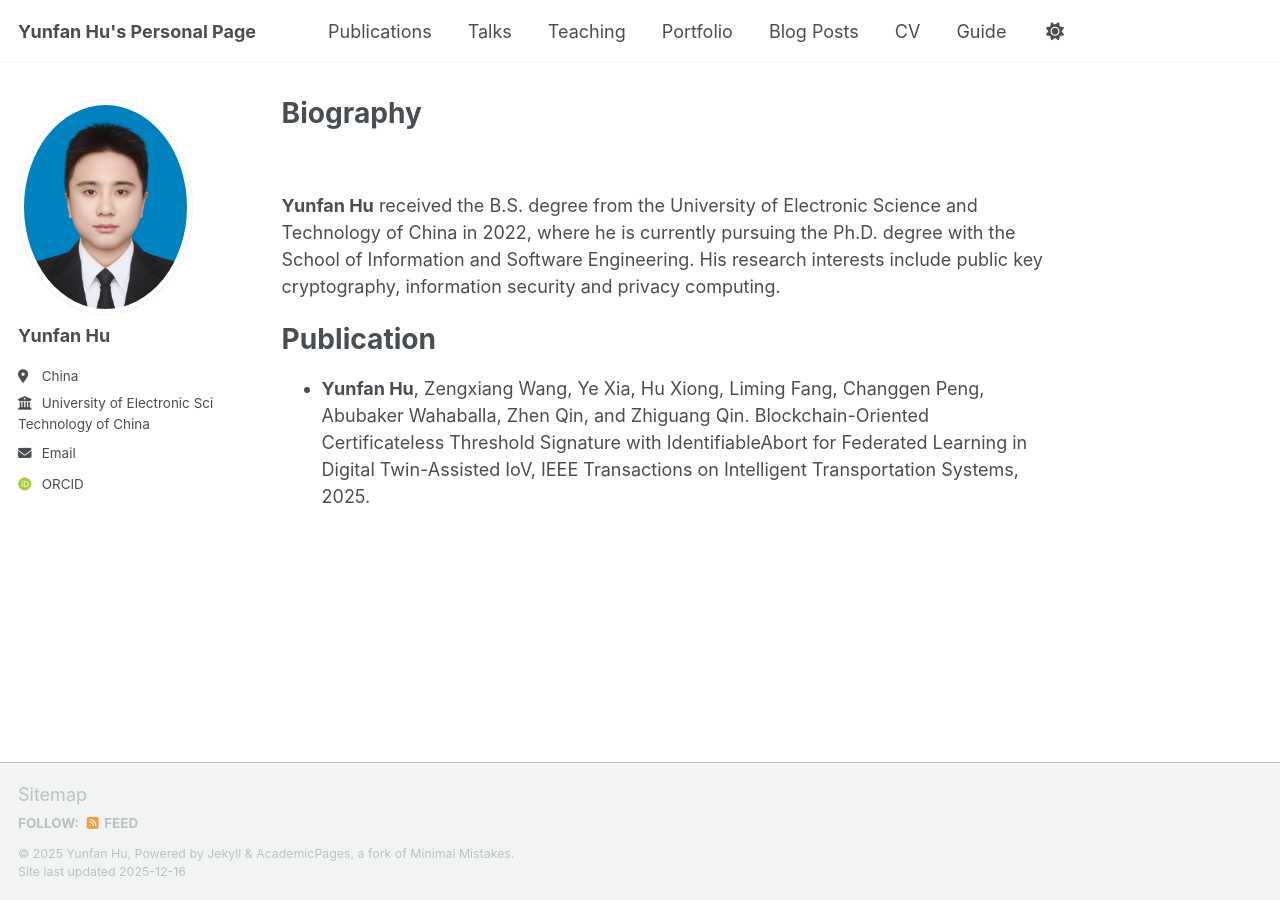
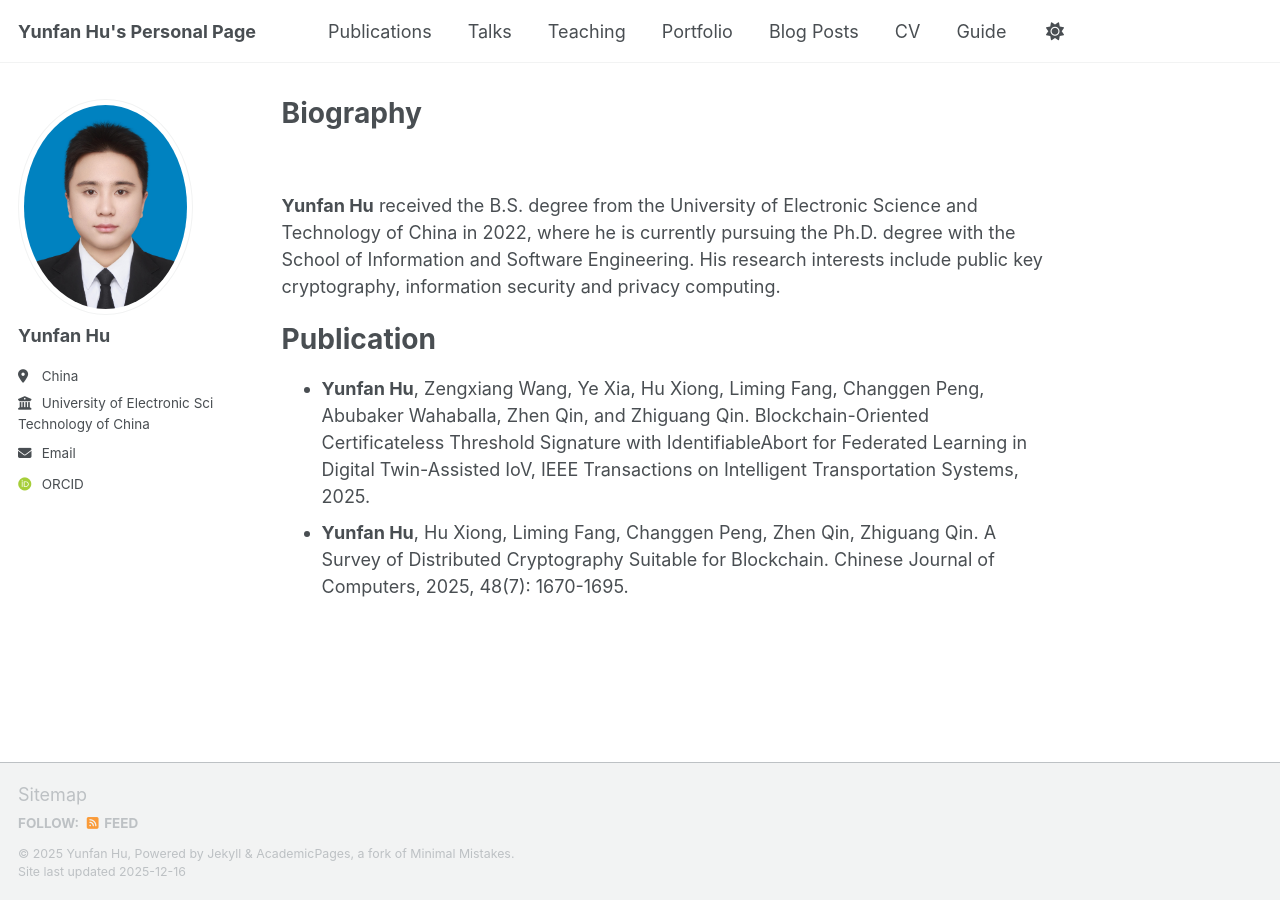
Before and after one commit to HYF0514/HYF0514.github.io, a Jekyll site: the page built from _pages/about.md, in a window 1280 px wide. Built offline with Jekyll 4.4.1, drawn with Linux system fonts in a browser that asks for light colours; some web fonts are replaced; a script bundle is joined from its source files by our own code; library files that are not in the unit come from our copies.

Commit message:
Update about.md

```diff
--- a/_pages/about.md
+++ b/_pages/about.md
@@ -15,3 +15,4 @@ received the B.S. degree from the University of Electronic Science and Technolog
 Publication
 ============
 * **Yunfan Hu**, Zengxiang Wang, Ye Xia, Hu Xiong, Liming Fang, Changgen Peng, Abubaker Wahaballa, Zhen Qin, and Zhiguang Qin. Blockchain-Oriented Certificateless Threshold Signature with IdentifiableAbort for Federated Learning in Digital Twin-Assisted IoV, IEEE Transactions on Intelligent Transportation Systems, 2025.
+* **Yunfan Hu**, Hu Xiong, Liming Fang, Changgen Peng, Zhen Qin, Zhiguang Qin. A Survey of Distributed Cryptography Suitable for Blockchain. Chinese Journal of Computers, 2025, 48(7): 1670-1695.
```
